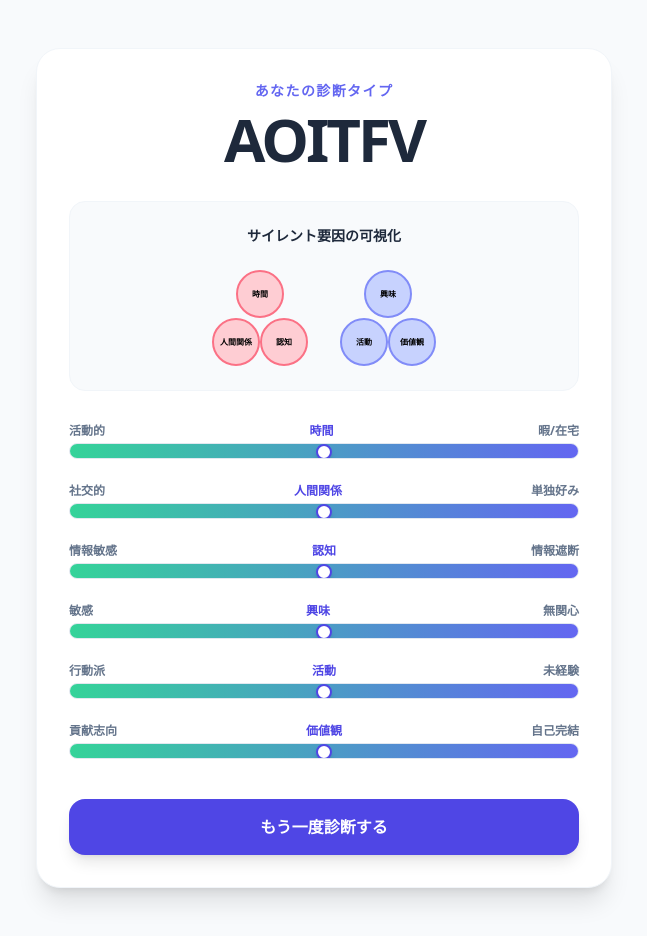
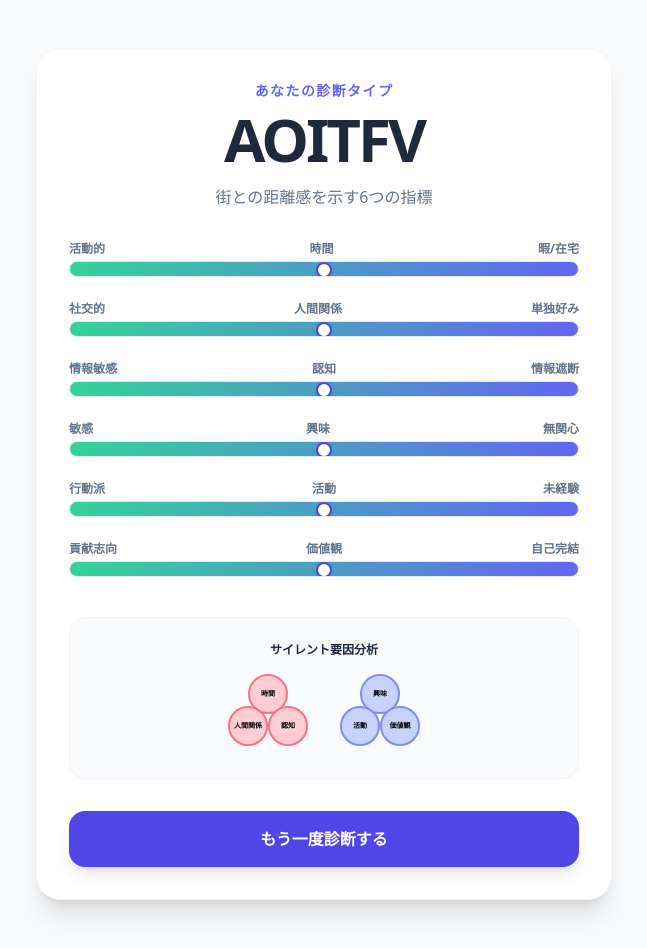
Before and after one commit to kazushige15/silent-mbti, a Next.js app: page /result in a window 1280 px wide. Shown: the whole page, without its empty margins (316-963 px from the left). Built offline with nearby package versions, Linux system fonts and the light colour scheme.

Commit message:
診断ロジックを6文字コード生成に変更し、デザインを刷新

```diff
--- a/app/result/page.tsx
+++ b/app/result/page.tsx
@@ -18,29 +18,17 @@ function ResultContent() {
   const searchParams = useSearchParams();
   const router = useRouter();
 
-  // スコアの取得
   const getScore = (key: string) => parseInt(searchParams.get(key) || '0', 10);
-  const scores = {
-    time: getScore('time'),
-    relations: getScore('relations'),
-    cognition: getScore('cognition'),
-    interest: getScore('interest'),
-    activity: getScore('activity'),
-    values: getScore('values'),
-  };
-
-  // 6文字コードをここで再計算（これが今回の修正の核心です）
   const typeCode = [
-    scores.time >= 0 ? 'A' : 'S',
-    scores.relations >= 0 ? 'O' : 'S',
-    scores.cognition >= 0 ? 'I' : 'S',
-    scores.interest >= 0 ? 'T' : 'S',
-    scores.activity >= 0 ? 'F' : 'S',
-    scores.values >= 0 ? 'V' : 'S',
+    getScore('time') >= 0 ? 'A' : 'S',
+    getScore('relations') >= 0 ? 'O' : 'S',
+    getScore('cognition') >= 0 ? 'I' : 'S',
+    getScore('interest') >= 0 ? 'T' : 'S',
+    getScore('activity') >= 0 ? 'F' : 'S',
+    getScore('values') >= 0 ? 'V' : 'S',
   ].join('');
 
   const getPercent = (key: string) => Math.max(0, Math.min(100, (getScore(key) + 4) * 12.5));
-
   const percents = {
     time: getPercent('time'),
     relations: getPercent('relations'),
@@ -63,42 +51,20 @@ function ResultContent() {
     <div className="min-h-screen bg-slate-50 py-12 px-4">
       <div className="max-w-xl mx-auto bg-white rounded-3xl shadow-xl border border-slate-100 p-8">
 
-        {/* 6文字コード表示 */}
+        {/* ヘッダーエリア */}
         <div className="text-center mb-8">
           <p className="text-sm font-bold text-indigo-500 tracking-widest uppercase mb-2">あなたの診断タイプ</p>
           <h1 className="text-6xl font-black text-slate-800 tracking-tighter mb-4">{typeCode}</h1>
+          <p className="text-slate-500 font-medium">街との距離感を示す6つの指標</p>
         </div>
 
-        {/* ベン図 */}
-        <div className="bg-slate-50 p-6 rounded-2xl mb-8 border border-slate-100">
-          <h3 className="font-bold text-slate-800 text-center mb-6 text-sm">サイレント要因の可視化</h3>
-          <div className="flex justify-center gap-8">
-            <div className="relative w-24 h-24">
-              {[ {key: 'time', pos: 'top'}, {key: 'relations', pos: 'left'}, {key: 'cognition', pos: 'right'} ].map((item) => (
-                <div key={item.key} className={`absolute w-12 h-12 rounded-full border-2 flex items-center justify-center text-[8px] font-bold ${isSilent[item.key as keyof typeof isSilent] ? 'bg-rose-200 border-rose-400' : 'bg-slate-200 border-slate-300'}`}
-                  style={{ top: item.pos === 'top' ? '0' : '50%', left: item.pos === 'top' ? '25%' : item.pos === 'left' ? '0' : '50%' }}>
-                  {PARAM_INFO[item.key].label}
-                </div>
-              ))}
-            </div>
-            <div className="relative w-24 h-24">
-              {[ {key: 'interest', pos: 'top'}, {key: 'activity', pos: 'left'}, {key: 'values', pos: 'right'} ].map((item) => (
-                <div key={item.key} className={`absolute w-12 h-12 rounded-full border-2 flex items-center justify-center text-[8px] font-bold ${isSilent[item.key as keyof typeof isSilent] ? 'bg-indigo-200 border-indigo-400' : 'bg-slate-200 border-slate-300'}`}
-                  style={{ top: item.pos === 'top' ? '0' : '50%', left: item.pos === 'top' ? '25%' : item.pos === 'left' ? '0' : '50%' }}>
-                  {PARAM_INFO[item.key].label}
-                </div>
-              ))}
-            </div>
-          </div>
-        </div>
-
-        {/* バー分析 */}
+        {/* 6つのバー（元のデザイン） */}
         <div className="space-y-6 mb-10">
           {Object.entries(percents).map(([key, percent]) => (
             <div key={key}>
               <div className="flex justify-between text-xs font-bold text-slate-500 mb-1">
                 <span>{PARAM_INFO[key].leftText}</span>
-                <span className="text-indigo-600">{PARAM_INFO[key].label}</span>
+                <span>{PARAM_INFO[key].label}</span>
                 <span>{PARAM_INFO[key].rightText}</span>
               </div>
               <div className="w-full h-4 bg-slate-100 rounded-full overflow-hidden relative border border-slate-200">
@@ -108,6 +74,29 @@ function ResultContent() {
               </div>
             </div>
           ))}
+        </div>
+
+        {/* ベン図のみを差し込み */}
+        <div className="bg-slate-50 p-6 rounded-2xl border border-slate-100 mb-8">
+          <h3 className="font-bold text-slate-800 text-center mb-4 text-xs">サイレント要因分析</h3>
+          <div className="flex justify-center gap-8">
+            <div className="relative w-20 h-20">
+              {[ {key: 'time', pos: 'top'}, {key: 'relations', pos: 'left'}, {key: 'cognition', pos: 'right'} ].map((item) => (
+                <div key={item.key} className={`absolute w-10 h-10 rounded-full border-2 flex items-center justify-center text-[7px] font-bold ${isSilent[item.key as keyof typeof isSilent] ? 'bg-rose-200 border-rose-400' : 'bg-slate-200 border-slate-300'}`}
+                  style={{ top: item.pos === 'top' ? '0' : '40%', left: item.pos === 'top' ? '25%' : item.pos === 'left' ? '0' : '50%' }}>
+                  {PARAM_INFO[item.key].label}
+                </div>
+              ))}
+            </div>
+            <div className="relative w-20 h-20">
+              {[ {key: 'interest', pos: 'top'}, {key: 'activity', pos: 'left'}, {key: 'values', pos: 'right'} ].map((item) => (
+                <div key={item.key} className={`absolute w-10 h-10 rounded-full border-2 flex items-center justify-center text-[7px] font-bold ${isSilent[item.key as keyof typeof isSilent] ? 'bg-indigo-200 border-indigo-400' : 'bg-slate-200 border-slate-300'}`}
+                  style={{ top: item.pos === 'top' ? '0' : '40%', left: item.pos === 'top' ? '25%' : item.pos === 'left' ? '0' : '50%' }}>
+                  {PARAM_INFO[item.key].label}
+                </div>
+              ))}
+            </div>
+          </div>
         </div>
 
         <button
```
